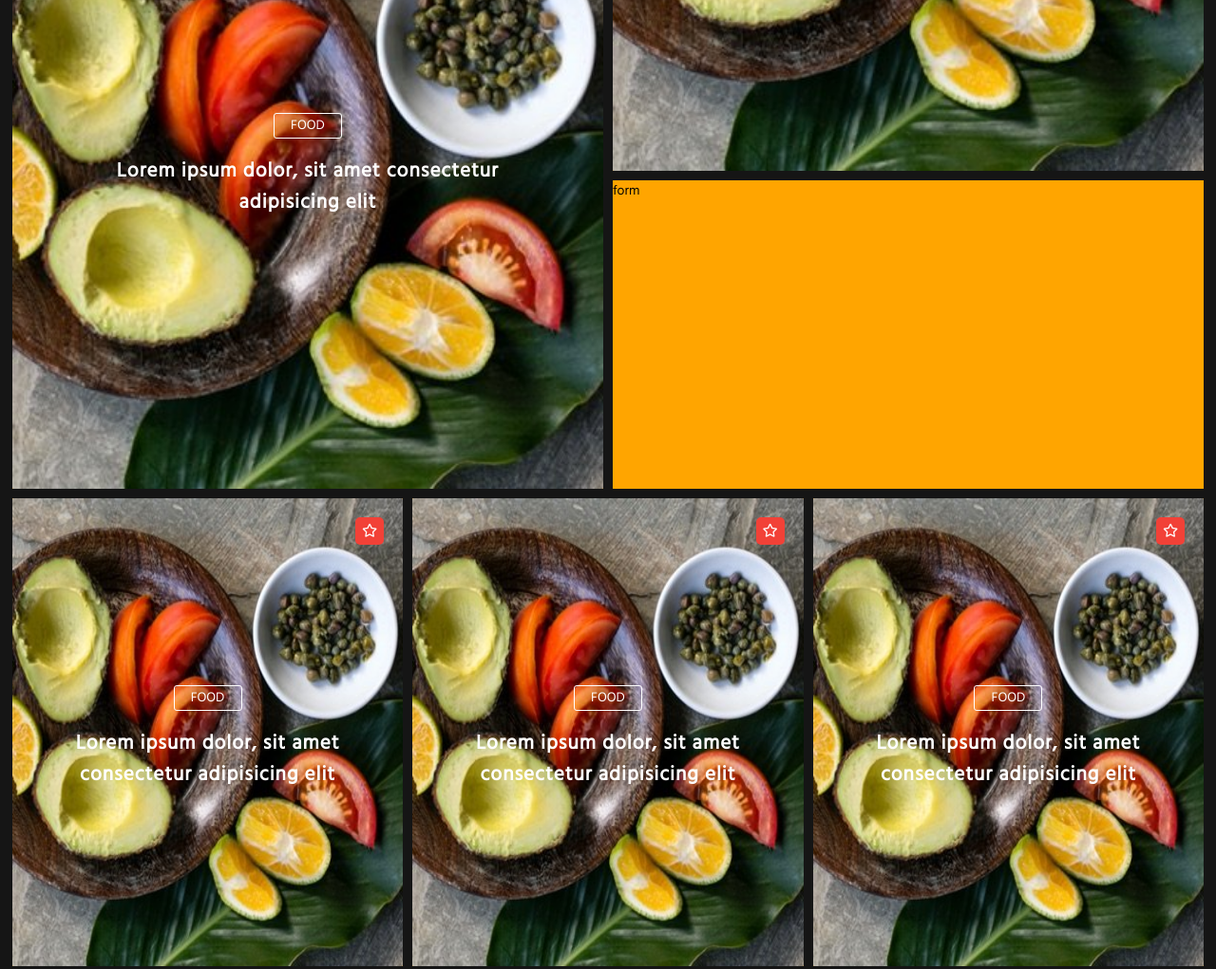
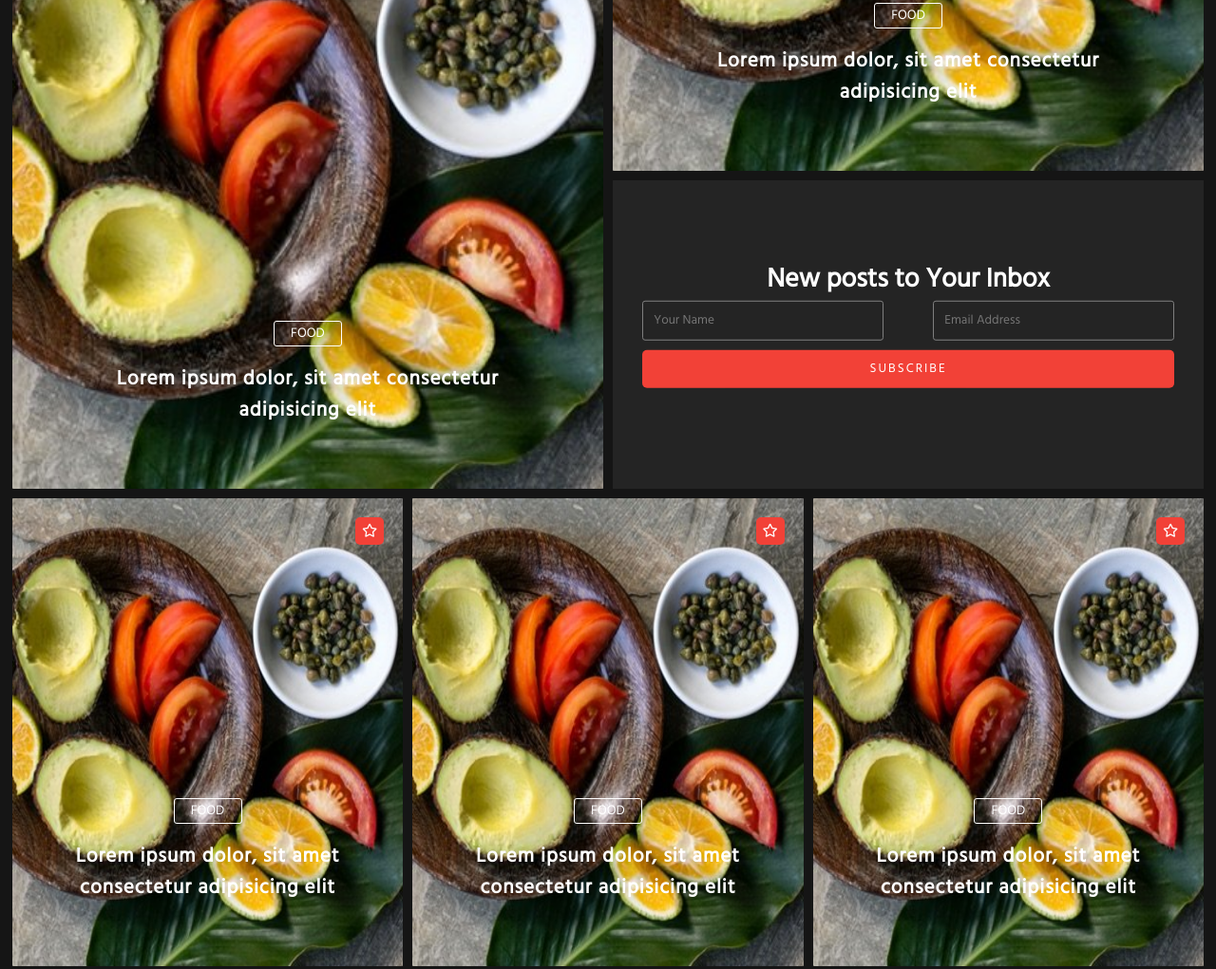
Before and after one commit to MilanDupalo/Fitnes-Zona, a plain HTML site: page home.html in a window 1280 px wide. Shown: the part 1405-2426 px from the top of the page at 95% size. Drawn offline with Linux system fonts and the light colour scheme.

Commit message:
Home page forms - Blog post section

```diff
--- a/home.html
+++ b/home.html
@@ -255,9 +255,18 @@
                         </figcaption>
                     </figure>
                 </section>
+
                 <section class="blog-post__card-form  blog-post__card">
-                    form
+                    <article class="blog-post__card-form-content">
+                        <h1 class="blog-post__card-form-content--tittle">New posts to Your Inbox</h1>
+                        <form class="blog-post__card-form-content--form-group">
+                            <input type="text" placeholder="Your Name" class="blog-post__card-form-content--form-group-input">
+                            <input type="text" placeholder="Email Address" class="blog-post__card-form-content--form-group-input">
+                        </form>
+                        <button class="blog-post__card-form-content--btn">SUBSCRIBE</button>
+                    </article>
                 </section>
+
                 <section class="blog-post__card-6  blog-post__card">
                     <figure class="blog-post__card-content">
 
--- a/scss/abstracts/_variables.scss
+++ b/scss/abstracts/_variables.scss
@@ -5,6 +5,7 @@ $white:#fff;
 $snow:snow;
 $mark:#ffedc6;
 $dark:#151515;
+$dark-1:rgb(36, 36, 36);
 $fb:#3b5999;
 $twt:#55acee;
 $inst:#e4405f;
@@ -22,3 +23,4 @@ $breakpoint-tablet: 768px;
 $big-screen-1:1000px;
 $big-screen:1220px;
 $big-screen-2:2560px;
+$height-breakpoint-rotate-mobile:500px;
--- a/scss/app.scss
+++ b/scss/app.scss
@@ -14,3 +14,4 @@
 @import 'components/buttons';
 @import 'components/animations';
 @import 'components/featured';
+@import 'components/forms';
--- a/scss/components/_featured.scss
+++ b/scss/components/_featured.scss
@@ -9,13 +9,13 @@
     width: 30px;
     height: 29px;
     display: -webkit-inline-box;
-    transition: .5s;
+    transition: .3s;
     &:hover {
         width: 120px;
     }
     i {
         height: 30px;
-        width: 30px;
+        width: 35px;
         vertical-align: sub;
         margin-left: 7px;
         cursor: pointer;
--- /dev/null
+++ b/scss/components/_forms.scss
@@ -0,0 +1,56 @@
+.blog-post__card-form-content {
+    @include center-absolute;
+    height: 50%;
+    width: 90%;
+    text-align: center;
+    @media (min-width: $breakpoint-mobile-big) and (max-width: $big-screen-1) {
+        top: 30%;
+    }
+    &--tittle {
+        color: white;
+        font-size: 2rem;
+        @media (max-height: $height-breakpoint-rotate-mobile) {
+            font-size: 1rem;
+        }
+    }
+    &--form-group {
+        display: flex;
+        justify-content: space-between;
+        @media (max-width: $big-screen-1) {
+            flex-direction: column;
+        }
+        &-input {
+            width: 43%;
+            height: 40px;
+            padding-left: 2%;
+            background: transparent;
+            border: 1px solid grey;
+            outline: none;
+            border-radius: 3px;
+            color: $white;
+            font-family: 'Hind', sans-serif;
+            @media (max-width: $big-screen-1) {
+                width: 97%;
+                margin-top: 10px;
+            }
+            @media (max-height: $height-breakpoint-rotate-mobile) {
+                height: 25px;
+            }
+            &:focus {
+                background-color: $white;
+                color: $bg;
+            }
+        }
+    }
+    &--btn {
+        @include btn;
+        margin-top: 10px;
+        width: 100%;
+        height: 40px;
+        background-color: $btn;
+        color: $white;
+        @media (max-height: $height-breakpoint-rotate-mobile) {
+            height: 25px;
+        }
+    }
+}
--- a/scss/layouts/_blog-post.scss
+++ b/scss/layouts/_blog-post.scss
@@ -1,7 +1,7 @@
 .blog-post__card-1 {
     grid-column-start: 1;
     grid-column-end: 4;
-    background: orange;
+    background-color: $dark-1;
     grid-row-start: 1;
     grid-row-end: 3;
     @media (min-width: $breakpoint-mobile-big) and (max-width: $big-screen-1) {
@@ -13,7 +13,6 @@
 }
 
 .blog-post__card-2 {
-    background: orange;
     grid-column-start: 4;
     grid-column-end: 7;
     grid-row-start: 1;
@@ -31,7 +30,7 @@
     grid-column-end: 13;
     grid-row-start: 1;
     grid-row-end: 5;
-    background: orange;
+    background-color: $dark-1;
     @media (min-width: $breakpoint-mobile-big) and (max-width: $big-screen-1) {
         grid-column-start: 1;
         grid-column-end: 7;
@@ -45,7 +44,7 @@
     grid-column-end: 7;
     grid-row-start: 3;
     grid-row-end: 7;
-    background: orange;
+    background-color: $dark-1;
     @media (min-width: $breakpoint-mobile-big) and (max-width: $big-screen-1) {
         grid-column-start: 1;
         grid-column-end: 7;
@@ -59,7 +58,7 @@
     grid-column-end: 13;
     grid-row-start: 5;
     grid-row-end: 7;
-    background: orange;
+    background-color: $dark-1;
     @media (min-width: $breakpoint-mobile-big) and (max-width: $big-screen-1) {
         grid-column-start: 7;
         grid-column-end: 13;
@@ -73,7 +72,7 @@
     grid-column-end: 5;
     grid-row-start: 7;
     grid-row-end: 10;
-    background: orange;
+    background-color: $dark-1;
     @media (min-width: $breakpoint-mobile-big) and (max-width: $big-screen-1) {
         grid-column-start: 7;
         grid-column-end: 13;
@@ -87,7 +86,7 @@
     grid-column-end: 9;
     grid-row-start: 7;
     grid-row-end: 10;
-    background: orange;
+    background-color: $dark-1;
     @media (min-width: $breakpoint-mobile-big) and (max-width: $big-screen-1) {
         grid-column-start: 1;
         grid-column-end: 7;
@@ -101,7 +100,7 @@
     grid-column-end: 13;
     grid-row-start: 7;
     grid-row-end: 10;
-    background: orange;
+    background-color: $dark-1;
     @media (min-width: $breakpoint-mobile-big) and (max-width: $big-screen-1) {
         grid-column-start: 7;
         grid-column-end: 13;
@@ -115,7 +114,7 @@
     grid-column-end: 7;
     grid-row-start: 10;
     grid-row-end: 13;
-    background: orange;
+    background-color: $dark-1;
     @media (min-width: $breakpoint-mobile-big) and (max-width: $big-screen-1) {
         grid-column-start: 1;
         grid-column-end: 7;
@@ -129,7 +128,7 @@
     grid-column-end: 13;
     grid-row-start: 10;
     grid-row-end: 13;
-    background: orange;
+    background-color: $dark-1;
     @media (min-width: $breakpoint-mobile-big) and (max-width: $big-screen-1) {
         grid-column-start: 7;
         grid-column-end: 13;
@@ -169,8 +168,11 @@
             position: absolute;
             width: 100%;
             bottom: 0;
-            height: 60%;
+            height: auto;
             transition: all 0.4s ease;
+            @media (max-height: $height-breakpoint-rotate-mobile) {
+                height: 87%;
+            }
             &-tab {
                 font-size: 1rem;
                 position: absolute;
@@ -186,6 +188,9 @@
                 font-size: 1.5rem;
                 font-weight: bold;
                 letter-spacing: 1px;
+                @media (max-height: $height-breakpoint-rotate-mobile) {
+                    font-size: 1rem;
+                }
             }
             &-btn {
                 @include btn;
```
Also changed, not shown: css/app.css, 1 other file.
